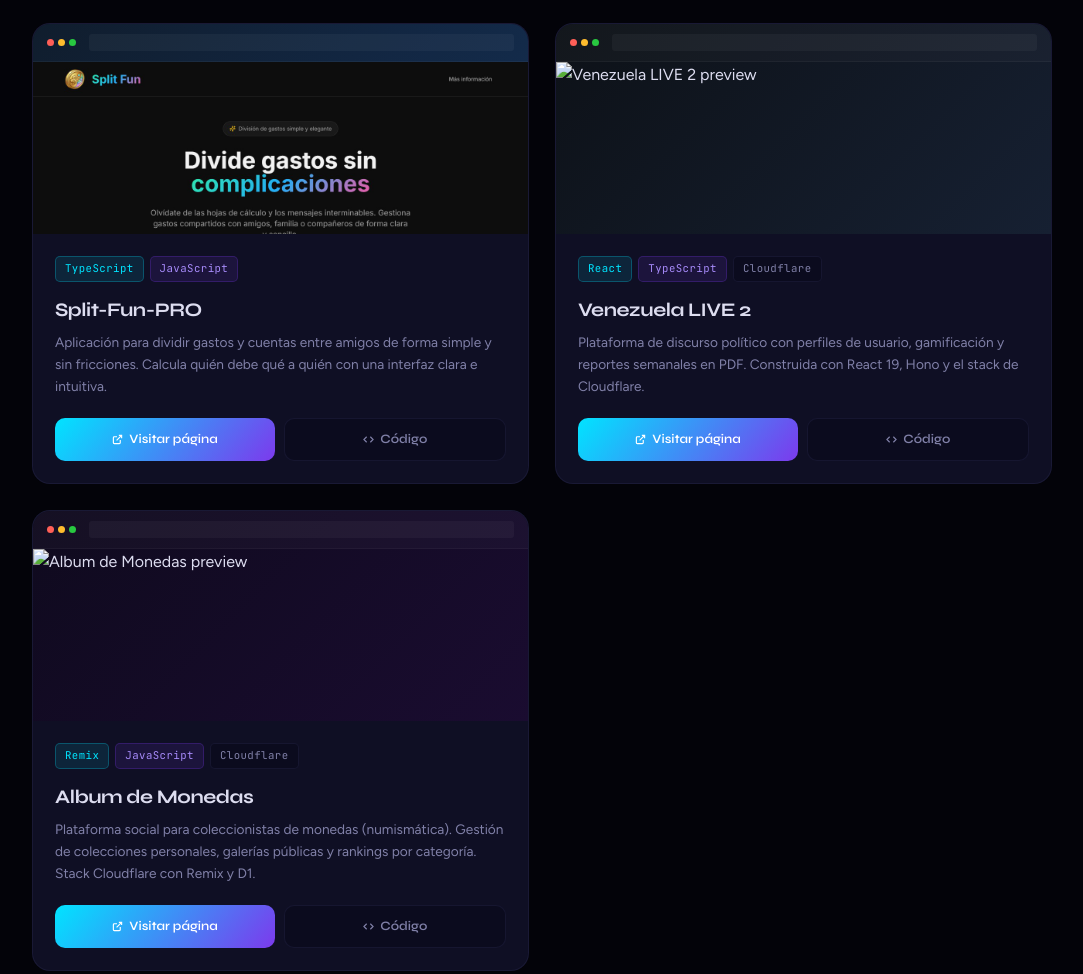
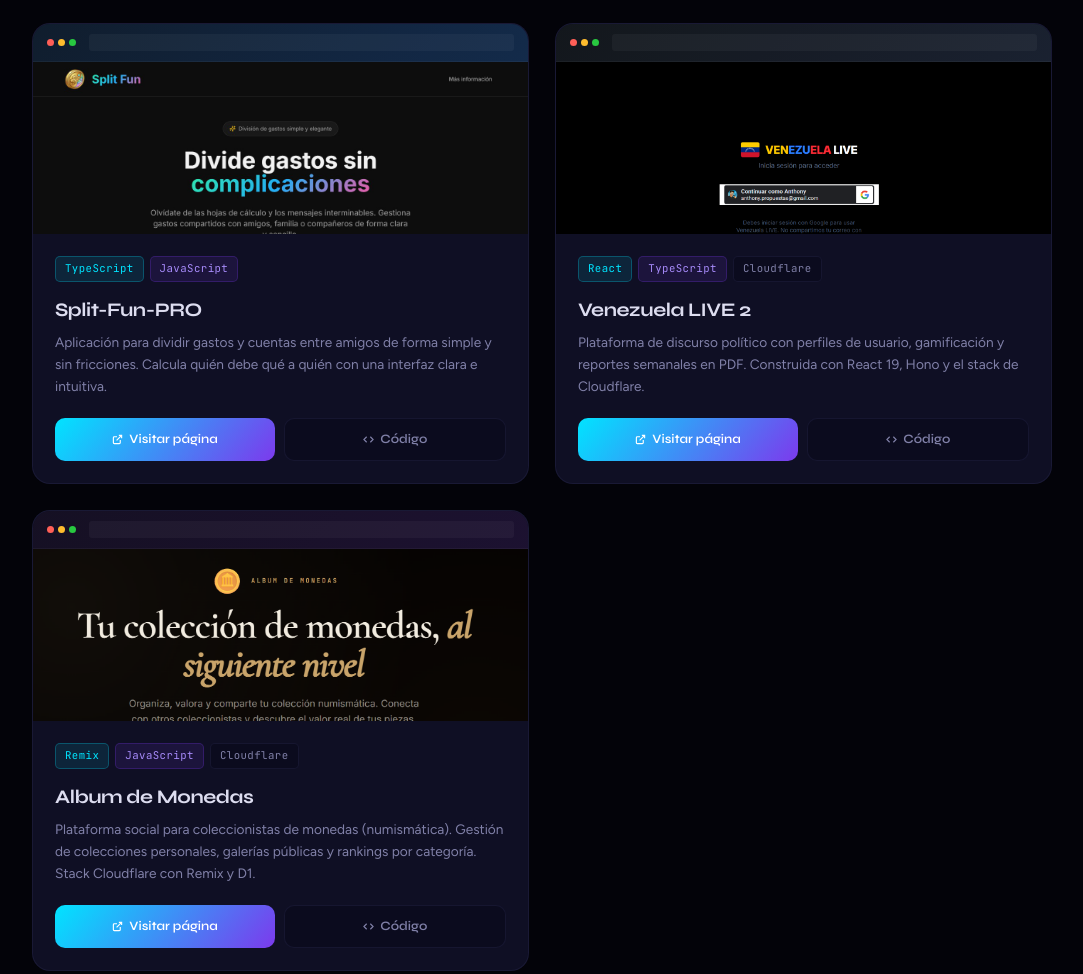
Before and after one commit to anthony-propuestas/PORTAFOLIO, a plain HTML site: page index.html in a window 1280 px wide. Shown: the part 1592-2566 px from the top of the page, without its empty margins (98-1181 px from the left). Drawn offline with Linux system fonts and the light colour scheme; animation ran at ten frames a second.

Commit message:
error visual

```diff
--- a/index.html
+++ b/index.html
@@ -224,7 +224,7 @@
               <div class="dots"><i></i><i></i><i></i></div>
               <div class="url-bar"></div>
             </div>
-            <img src="images/previews/venezuela-live.jpg" alt="Venezuela LIVE 2 preview" style="flex:1;width:100%;object-fit:cover;object-position:top;display:block;">
+            <img src="images/previews/venezuela-live.png" alt="Venezuela LIVE 2 preview" style="flex:1;width:100%;object-fit:cover;object-position:top;display:block;">
           </div>
         </div>
         <div class="card-body">
@@ -257,7 +257,7 @@
               <div class="dots"><i></i><i></i><i></i></div>
               <div class="url-bar"></div>
             </div>
-            <img src="images/previews/album-monedas.jpg" alt="Album de Monedas preview" style="flex:1;width:100%;object-fit:cover;object-position:top;display:block;">
+            <img src="images/previews/album-monedas.png" alt="Album de Monedas preview" style="flex:1;width:100%;object-fit:cover;object-position:top;display:block;">
           </div>
         </div>
         <div class="card-body">
```
